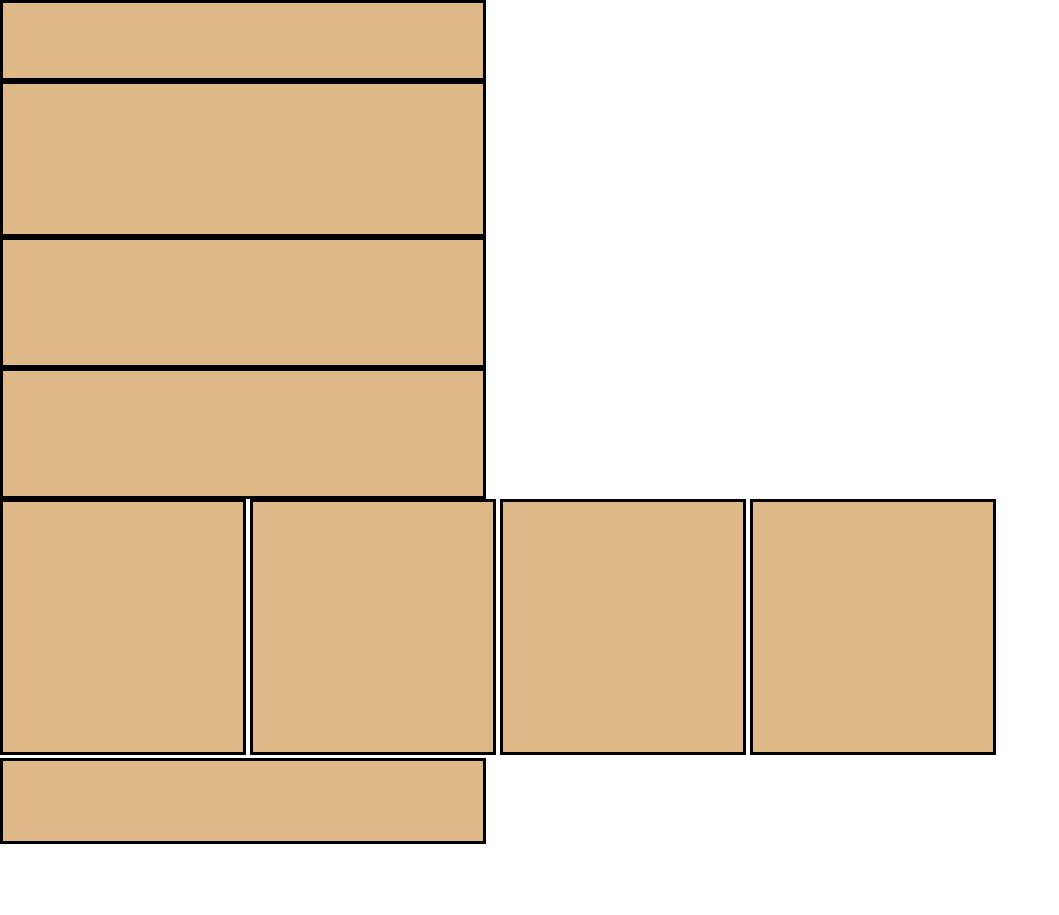
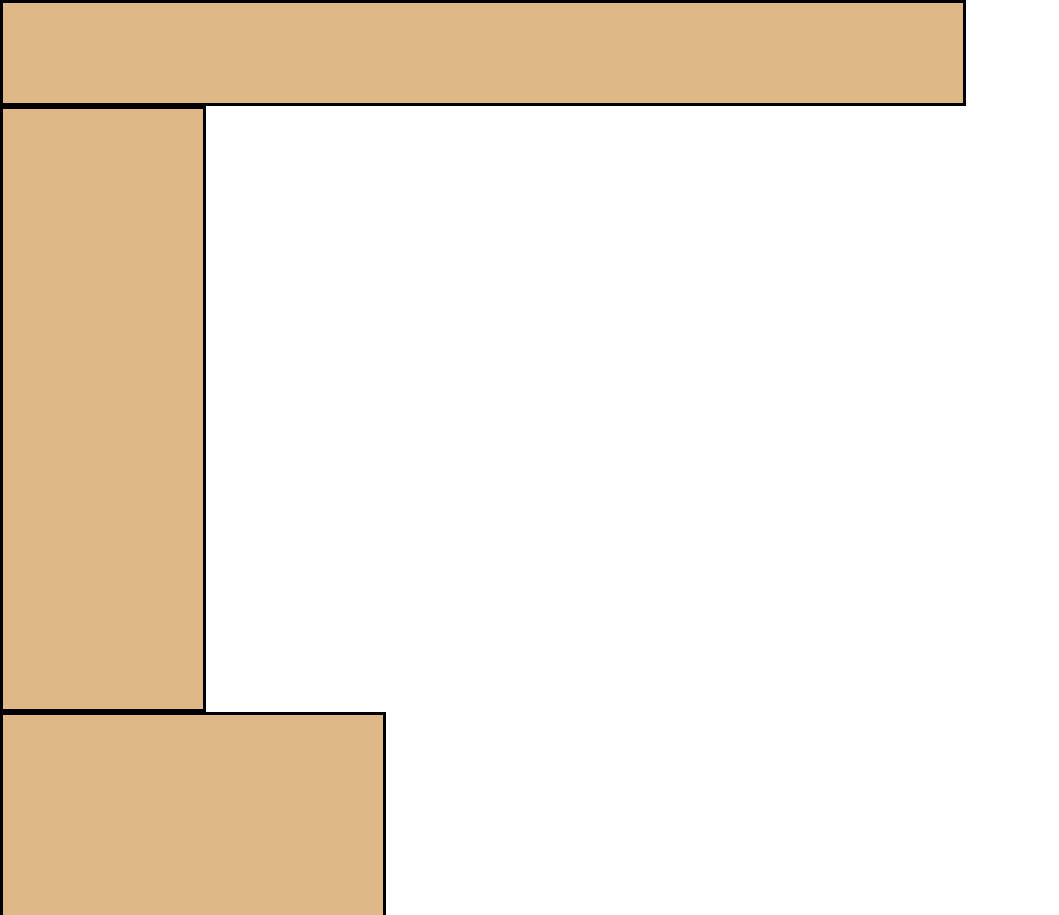
Before and after one commit to Kevinrosales/lab05-grid, a plain HTML site: page index.html in a window 1280 px wide. Shown: the top 915 px of the page, without its empty margins (0-1059 px from the left). Before the commit the page ends 844 px from the top, so only its background shows below. Drawn offline with Linux system fonts and the light colour scheme.

Commit message:
monday lab almost done

```diff
--- a/css/style.css
+++ b/css/style.css
@@ -71,3 +71,49 @@ body{
     border: solid black;
     background-color:burlywood;
 }
+
+@media only screen and (min-width: 768px) {
+
+    /* section {
+    overflow:hidden;
+}  */
+
+#a{
+    height: 100px;
+    width: 960px;
+}
+
+#b{
+    height: 600px;
+    width: 200px;
+}
+
+#c{
+    height: 200px;
+    width: 380px;
+}
+#d{
+    height: 200px;
+    width: 380px;
+}
+#e{
+    height: 250px;
+    width: 190px;
+}
+#f{
+    height: 250px;
+    width: 190px;
+}
+#g{
+    height: 250px;
+    width: 190px;
+}
+#h{
+    height: 250px;
+    width: 190px;
+}
+#i{
+    height: 150px;
+    width: 760px;
+}
+}
```
Also changed, not shown: index.html (+0 -1 lines).
